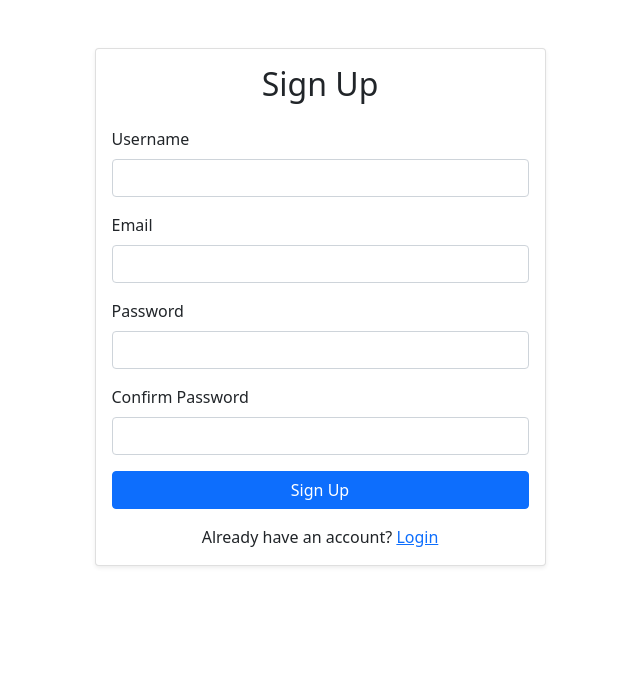
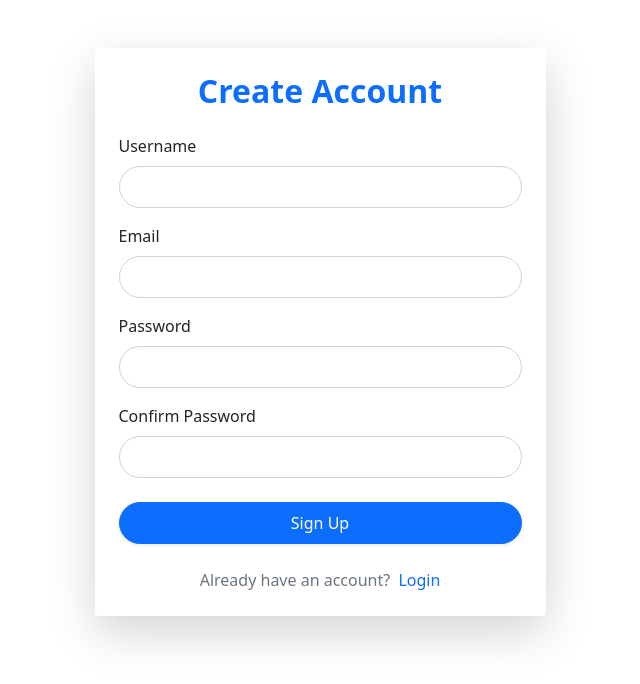
Before and after one commit to archeangana/POS_SYSTEM_PROJECT, a PHP site: page /index.php?page=register in a window 1280 px wide. Shown: the top 684 px of the page, without its empty margins (320-960 px from the left). Run offline with PHP 8.4, Linux system fonts and the light colour scheme.

Commit message:
Quick Fixes

```diff
--- a/app/controller/AdminController.php
+++ b/app/controller/AdminController.php
@@ -137,6 +137,7 @@ class AdminController extends Controller {
                               Flash::set('success', 'Admin Successfully Updated!');
                               $this->redirectToPage('admin/admins', 'admin');
                               exit();
+
                         } catch(\Exception $e) {
                               error_log("Registration error: " . $e->getMessage());
                               $errorMessage[] = "An unexpected error occurred. Please try again later.";
--- a/app/http/database.php
+++ b/app/http/database.php
@@ -6,7 +6,7 @@ use PDOException;
 
 class Database {
       private $host = 'localhost';
-      private $db_name = 'cms_system';
+      private $db_name = 'pos_db';
       private $username = 'root';
       private $password = '';
 
--- a/app/views/admin/orders/order-list.php
+++ b/app/views/admin/orders/order-list.php
@@ -88,7 +88,6 @@
                                                       <td>
                                                             <a href="?page=order&action=view&track=<?= $orderItem['tracking_no']?>" class="btn btn-info btn-sm mb-0 px-2">View</a>
                                                             <a href="?page=order&action=print&track=<?= $orderItem['tracking_no']?>" class="btn btn-primary btn-sm mb-0 px-2">Print</a>
-                                                            <a href="" class="btn btn-danger btn-sm mb-0 px-2">Download PDF</a>
                                                       </td>
                                                 </tr>
                                           <?php endforeach;?>
--- a/app/views/auth/register.php
+++ b/app/views/auth/register.php
@@ -10,16 +10,18 @@
 ?>
 <div class="container mt-5">
     <div class="row justify-content-center">
-        <div class="col-md-5">
-            <div class="card shadow-sm">
-                <div class="card-body">
-                    <h2 class="card-title text-center mb-4">Sign Up</h2>
+        <div class="col-md-6 col-lg-5">
+            <div class="card shadow-lg border-0 rounded-4">
+                <div class="card-body p-4">
+                    <h2 class="card-title text-center mb-4 fw-bold text-primary">Create Account</h2>
+
                     <form method="POST" action="/">
                         <input type="hidden" name="page" value="register">
                         <input type="hidden" name="action" value="register">
                         <input type="hidden" name="csrf_token" value="<?= $_SESSION['csrf_token'] ?>">
+
                         <?php if(isset($errors) && !empty($errors)) : ?>
-                            <div class="alert alert-danger" role="alert">
+                            <div class="alert alert-danger rounded-3 shadow-sm" role="alert">
                                 <?php
                                     foreach ($errors as $error) {
                                         echo htmlspecialchars($error) . '<br>';
@@ -27,27 +29,41 @@
                                 ?>
                             </div>
                         <?php endif; ?>
+
+                        <!-- Username -->
                         <div class="mb-3">
-                            <label for="username" class="form-label">Username</label>
-                            <input type="text" class="form-control" id="username" name="username">
+                            <label for="username" class="form-label fw-semibold">Username</label>
+                            <input type="text" class="form-control rounded-pill px-3 py-2" id="username" name="username">
                         </div>
+
+                        <!-- Email -->
                         <div class="mb-3">
-                            <label for="email" class="form-label">Email</label>
-                            <input type="email" class="form-control" id="email" name="email" required>
+                            <label for="email" class="form-label fw-semibold">Email</label>
+                            <input type="email" class="form-control rounded-pill px-3 py-2" id="email" name="email" required>
                         </div>
+
+                        <!-- Password -->
                         <div class="mb-3">
-                            <label for="password" class="form-label">Password</label>
-                            <input type="password" class="form-control" id="password" name="password" required>
+                            <label for="password" class="form-label fw-semibold">Password</label>
+                            <input type="password" class="form-control rounded-pill px-3 py-2" id="password" name="password" required>
                         </div>
-                        <div class="mb-3">
-                            <label for="confirm_password" class="form-label">Confirm Password</label>
-                            <input type="password" class="form-control" id="confirm_password" name="confirm_password" required>
+
+                        <!-- Confirm Password -->
+                        <div class="mb-4">
+                            <label for="confirm_password" class="form-label fw-semibold">Confirm Password</label>
+                            <input type="password" class="form-control rounded-pill px-3 py-2" id="confirm_password" name="confirm_password" required>
                         </div>
-                        <button type="submit" class="btn btn-primary w-100">Sign Up</button>
+
+                        <!-- Button -->
+                        <button type="submit" class="btn btn-primary w-100 rounded-pill py-2 fw-semibold shadow-sm">
+                            Sign Up
+                        </button>
                     </form>
-                    <div class="mt-3 text-center">
-                        <span>Already have an account?</span>
-                        <a href="?page=login" class="link-primary">Login</a>
+
+                    <!-- Login Link -->
+                    <div class="mt-4 text-center">
+                        <span class="text-muted">Already have an account?</span>
+                        <a href="?page=login" class="fw-semibold text-decoration-none text-primary ms-1">Login</a>
                     </div>
                 </div>
             </div>
```
Also changed, not shown: app/views/admin/dashboard/index.php (+43 -0 lines), app/views/admin/layouts/footer.php (+4 -3 lines), app/views/admin/layouts/navbar.php (+3 -10 lines), app/views/auth/login.php (+27 -17 lines), README.md, 2 other files.
